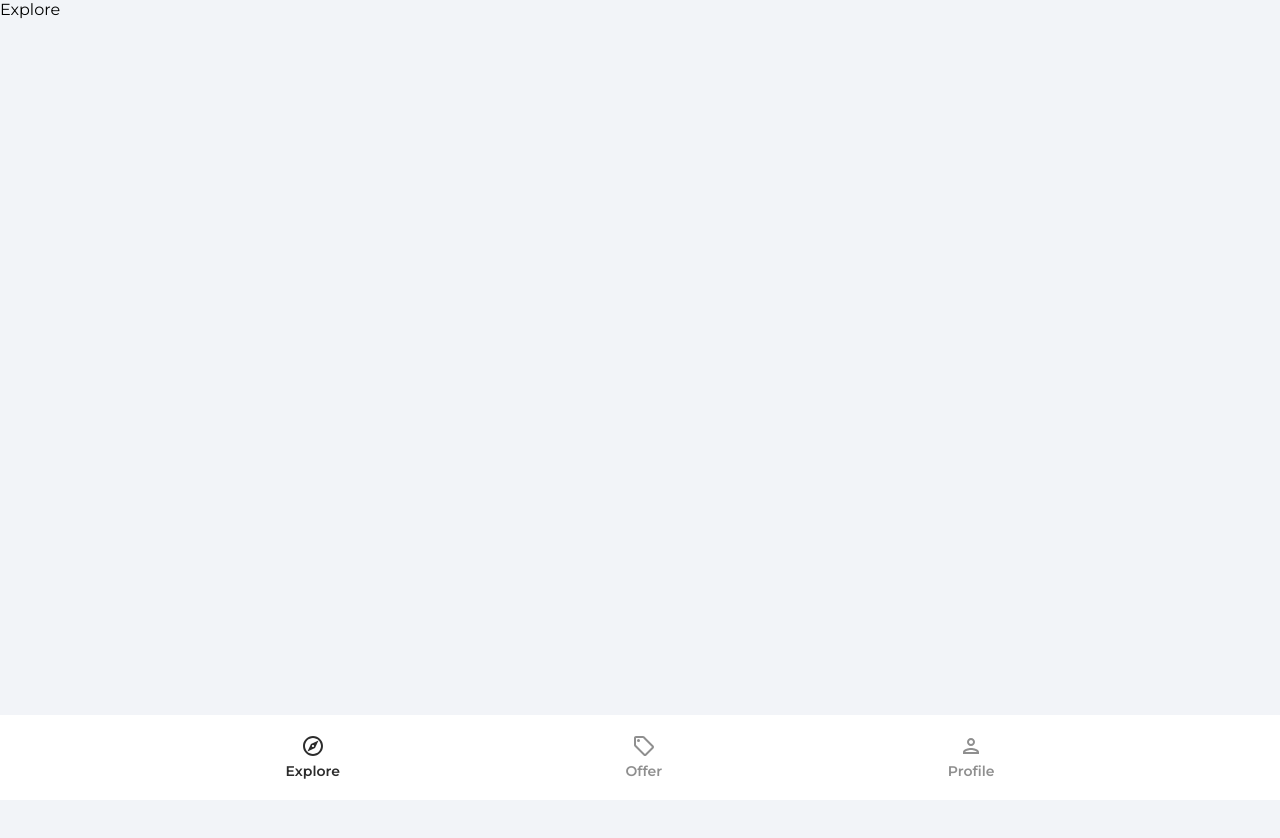
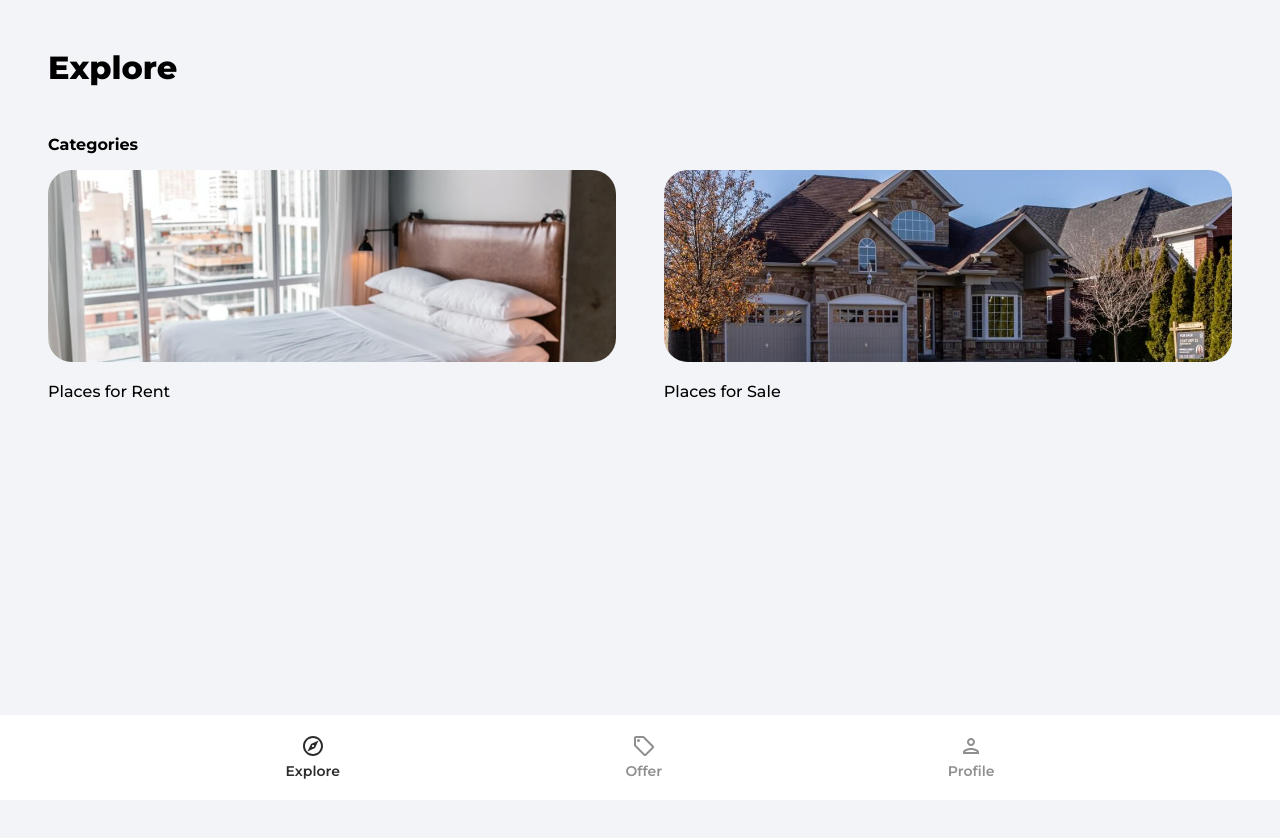
Before and after one commit to PatNepp/House-Marketplace, a React (Create React App) app: page / in a window 1280 px wide. Shown: the top 838 px of the page. Built offline with nearby package versions, Linux system fonts and the light colour scheme.

Commit message:
fetch listings from db

```diff
--- a/src/App.js
+++ b/src/App.js
@@ -1,14 +1,17 @@
 import {BrowserRouter as Router, Routes, Route} from 'react-router-dom'
+import {ToastContainer} from 'react-toastify'
+
+import PrivateRoute from './components/PrivateRoute';
+import Navbar from './components/Navbar';
+
 import Explore from './pages/Explore'
 import SignUp from './pages/SignUp';
 import SignIn from './pages/SignIn';
 import Offers from './pages/Offers';
 import Profile from './pages/Profile';
 import ForgotPassword from './pages/ForgotPassword';
-import Navbar from './components/Navbar';
-import {ToastContainer} from 'react-toastify'
 import 'react-toastify/dist/ReactToastify.css'
-import PrivateRoute from './components/PrivateRoute';
+import Category from './pages/Category';
 
 function App() {
   return (
@@ -17,6 +20,7 @@
         <Routes>
           <Route path='/' element={<Explore />} />
           <Route path='/offers' element={<Offers />} />
+          <Route path='/category/:categoryName' element={<Category />} />
           <Route path='/profile' element={<PrivateRoute />}>
             <Route path='/profile' element={<Profile />} />
           </Route>
--- a/src/components/Navbar.jsx
+++ b/src/components/Navbar.jsx
@@ -8,7 +8,7 @@
     const location = useLocation()
 
     const pathMatchRoute = (route) => {
-        if(route == location.pathname) {
+        if(route === location.pathname) {
             return true
         }
     }
--- /dev/null
+++ b/src/pages/Category.jsx
@@ -0,0 +1,80 @@
+import {useEffect, useState} from 'react'
+import {useParams} from 'react-router-dom'
+import {toast} from 'react-toastify'
+
+import {collection, getDocs, query, where, orderBy, limit, startAfter} from 'firebase/firestore'
+import {db} from '../firebase.config'
+
+import Spinner from '../components/Spinner'
+
+function Category() {
+    const [listings, setListings] = useState(null)
+    const [loading, setLoading] = useState(true)
+
+    const params = useParams()
+
+    useEffect(() => {
+        const fetchListings = async () => {
+            try {
+                //get a reference
+                const listingsRef = collection(db, 'listings')
+
+                //create a query
+                const q = query(
+                    listingsRef,
+                    where('type', '==', params.categoryName),
+                    orderBy('timestamp', 'desc'),
+                    limit(10)
+                )
+
+                //execute query
+                const querySnap = await getDocs(q)
+
+                const listings = []
+                querySnap.forEach((doc) => {
+                    return listings.push({
+                        id: doc.id,
+                        data: doc.data()
+                    })
+                })
+
+                setListings(listings)
+                setLoading(false)
+            } catch (error) {
+                toast.error('Could not fetch listings')
+            }
+        }
+
+        fetchListings()
+    }, [params.categoryName])
+
+  return (
+    <div className='category'>
+        <header>
+            <p className="pageHeader">
+                {params.categoryName === 'rent'
+                ? 'Places for Rent'
+                : 'Places for Sale'}
+            </p>
+        </header>
+
+        {loading ? (
+            <Spinner />
+        ) : listings && listings.length > 0 ? (
+            <>
+                <main>
+                    <ul className="categoryListings">
+                        {listings.map((listing) => (
+                            <h3 key={listing.id}>{listing.data.name}</h3>
+                        ))}
+                    </ul>
+                </main>
+            </>
+        ) : (
+            <p>No listings for {params.categoryName}</p>)
+        }
+    </div>
+  )
+}
+
+export default Category
--- a/src/pages/Explore.jsx
+++ b/src/pages/Explore.jsx
@@ -1,6 +1,31 @@
+import {Link} from 'react-router-dom'
+import rentCategoryImage from '../assets/jpg/rentCategoryImage.jpg'
+import sellCategoryImage from '../assets/jpg/sellCategoryImage.jpg'
+
+
 function Explore() {
   return (
-    <div>Explore</div>
+    <div className='explore'>
+      <header>
+        <p className="pageHeader">Explore</p>
+      </header>
+
+      <main>
+        {/* Slider */}
+
+        <p className="exploreCategoryHeading">Categories</p>
+        <div className="exploreCategories">
+          <Link to='/category/rent'>
+            <img src={rentCategoryImage} alt="rent" className='exploreCategoryImg'/>
+            <p className="exploreCategoryName">Places for Rent</p>
+          </Link>
+          <Link to='/category/sale'>
+            <img src={sellCategoryImage} alt="sell" className='exploreCategoryImg'/>
+            <p className="exploreCategoryName">Places for Sale</p>
+          </Link>
+        </div>
+      </main>
+    </div>
   )
 }
 
--- a/src/pages/Profile.jsx
+++ b/src/pages/Profile.jsx
@@ -1,6 +1,6 @@
 import {getAuth, updateProfile} from 'firebase/auth'
-import {useState, useEffect} from 'react'
-import { useNavigate, Link } from 'react-router-dom'
+import {useState} from 'react'
+import { useNavigate} from 'react-router-dom'
 import {doc, updateDoc} from 'firebase/firestore'
 import {db} from '../firebase.config'
 import {toast} from 'react-toastify'
```
